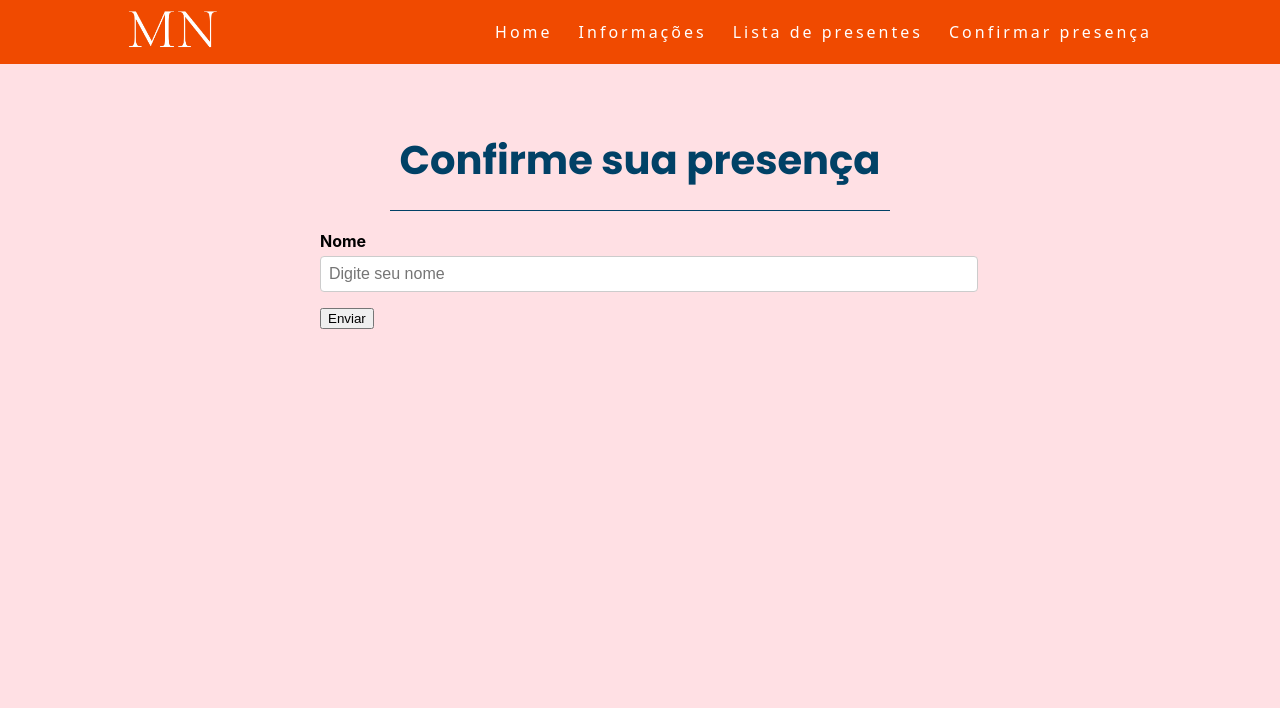
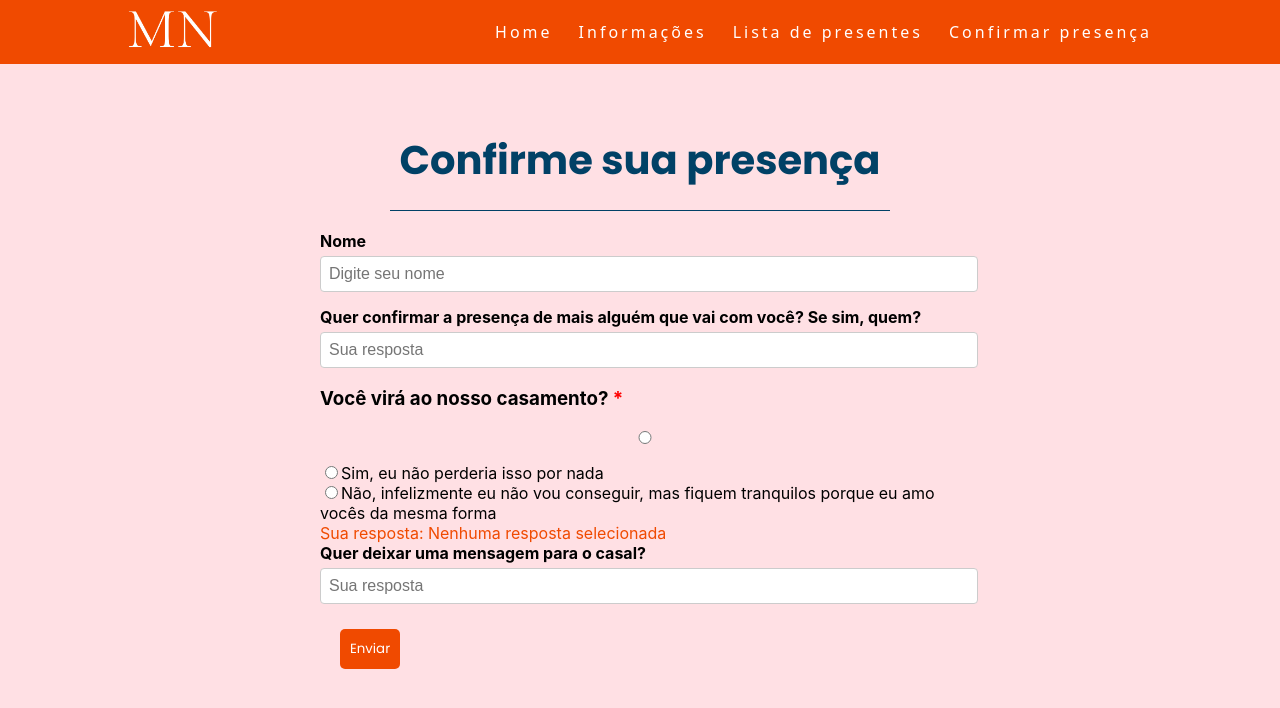
Before and after one commit to CaioVAzeredo/casamento_mn, a React (Create React App) app: page /lista-de-presenca in a window 1280 px wide. Shown: the top 708 px of the page. Built offline with nearby package versions, Linux system fonts and the light colour scheme.

Commit message:
atualizando o radio do formulario

```diff
--- a/src/components/Button/index.js
+++ b/src/components/Button/index.js
@@ -16,8 +16,8 @@ cursor: pointer;
     transform: scale(1.05);
   }
 `
-function Button(props) {
-  return <ContainerButton onClick={props.onClick} type={props.type || "button"} > {props.informacao}</ContainerButton >
+function Button({onClick, type="text",informacao}) {
+  return <ContainerButton onClick={onClick} type={type} > {informacao}</ContainerButton >
 }
 
 export default Button
--- a/src/components/Campo/index.js
+++ b/src/components/Campo/index.js
@@ -23,7 +23,7 @@ const CampoContainer = styled.div`
     }
 `;
 
-function Campo({ type = 'text', label, placeholder, valor, aoAlterado, obrigatorio = false }) {
+function Campo({ type = 'text', label, placeholder="Sua resposta", valor, aoAlterado, obrigatorio = false}) {
     return (
         <CampoContainer>
             <label>{label}</label>
--- a/src/components/Formulario/index.js
+++ b/src/components/Formulario/index.js
@@ -1,29 +1,87 @@
 import { useState } from "react";
 import ContainerH1 from "../ContainerH1";
+import Button from "../Button";
 import Campo from "../Campo";
 
 function Formulario() {
-    const [nome, setNome] = useState("");
+    const [nome, setNome] = useState('');
+    const [convidado, setConvidado] = useState('');
+    const [msg, setMsg] = useState('');
+    const [resposta, setResposta] = useState('');
 
     const aoSubmeter = (e) => {
         e.preventDefault();
-        console.log("Nome:", nome);
-
+        setNome('');
+        setConvidado('');
+        setMsg('');
+        console.log(`${nome}; ${convidado}; ${msg}`)
     };
 
+    function handleRadioChange(valor) {
+
+    }
     return (
         <>
             <form onSubmit={aoSubmeter}>
                 <ContainerH1 conteudo="Confirme sua presença" />
                 <Campo
-                    obrigatorio={false}
+                    obrigatorio={true}
                     label="Nome"
                     placeholder="Digite seu nome"
                     valor={nome}
                     aoAlterado={(valor) => setNome(valor)}
                 />
+                <Campo
+                    obrigatorio={false}
+                    label="Quer confirmar a presença de mais alguém que vai com você? Se sim, quem?"
+                    valor={convidado}
+                    aoAlterado={(valor) => setConvidado(valor)}
+                />
+                {/* ----------------------------------- */}
+                <div>
+                    <h3>Você virá ao nosso casamento? <span style={{ color: 'red' }}>*</span></h3>
+                    <div>
+                        <Campo
+                            obrigatorio={true}
+                            type="radio"
+                            label={""}
+                            valor={resposta}
+                            aoAlterado={(valor) => setResposta(valor)}
+                        />
+                        <label>
+                            <input
+                                type="radio"
+                                name="casamento"
+                                value="sim"
+                                checked={resposta === 'sim'}
+                                onChange={(e) => handleRadioChange(e.target.value)}
+                            />
+                            Sim, eu não perderia isso por nada
+                        </label>
+                    </div>
+                    <div>
+                        <label>
+                            <input
+                                type="radio"
+                                name="casamento"
+                                value="nao"
+                                checked={resposta === 'nao'}
+                                onChange={(e) => handleRadioChange(e.target.value)}
+                            />
+                            Não, infelizmente eu não vou conseguir, mas fiquem tranquilos porque eu amo vocês da mesma forma
+                        </label>
+                    </div>
+                    <p>Sua resposta: {resposta === 'sim' ? 'Sim, estarei lá!' : resposta === 'nao' ? 'Infelizmente, não poderei ir.' : 'Nenhuma resposta selecionada'}</p>
+                </div>
+                {/* ----------------------------------- */}
+                <Campo
+                    obrigatorio={false}
+                    label="Quer deixar uma mensagem para o casal?"
+                    valor={msg}
+                    aoAlterado={(valor) => setMsg(valor)}
+                />
 
-                <button type="submit">Enviar</button>
+                <Button informacao="Enviar" type="submit" />
             </form>
         </>
     );
--- a/src/pages/ListaDePresenca/index.js
+++ b/src/pages/ListaDePresenca/index.js
@@ -1,7 +1,7 @@
 import styled from "styled-components"
 import Formulario from "../../components/Formulario"
 
-const ContainerForm = styled.form`
+const ContainerForm = styled.div`
 padding:2vh ;
 height: 600px;
     width: 50%;
```
